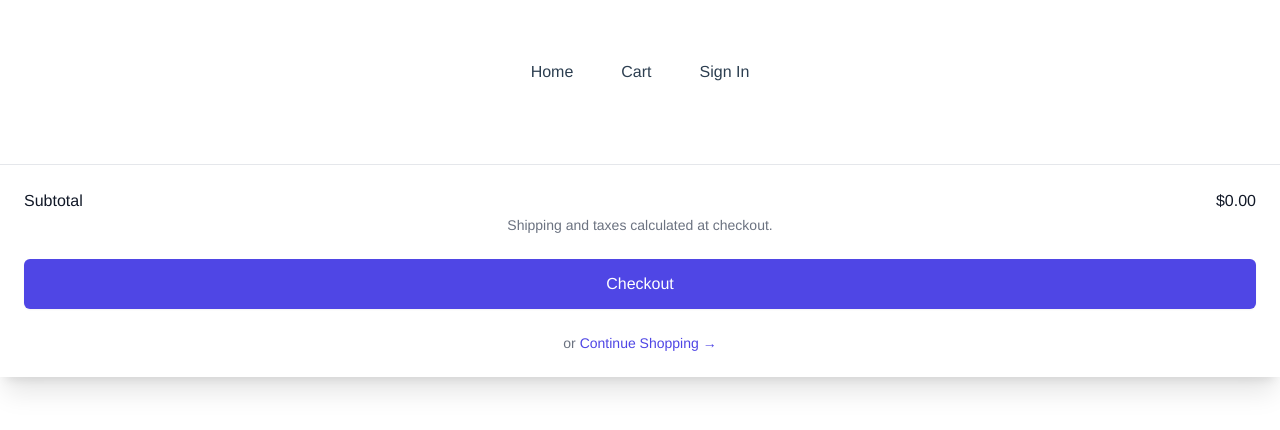
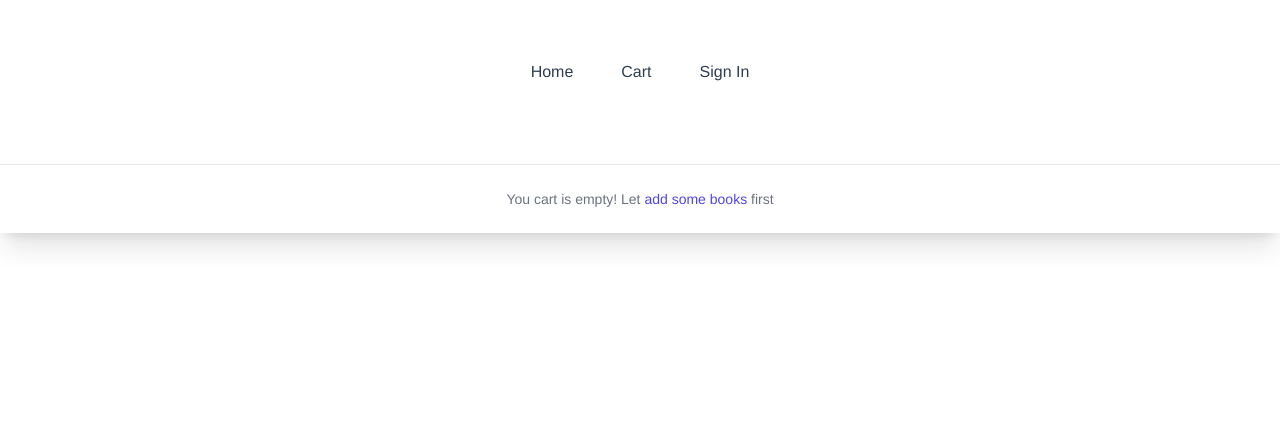
Before and after one commit to Trin4317/vite-bookstore, a Vue app: page /cart in a window 1280 px wide. Shown: the top 430 px of the page. Built offline with nearby package versions, Linux system fonts and the light colour scheme.

Commit message:
display different message when cart is empty

```diff
--- a/src/pages/cart/Cart.vue
+++ b/src/pages/cart/Cart.vue
@@ -40,7 +40,7 @@ import {useCart} from '@/stores/cart.js'
       </div>
     </div>
 
-    <div class="border-t border-gray-200 py-6 px-4 sm:px-6">
+    <div v-if="count" class="border-t border-gray-200 py-6 px-4 sm:px-6">
       <div class="flex justify-between text-base font-medium text-gray-900">
         <p>Subtotal</p>
         <p>${{ total.toFixed(2) }}</p>
@@ -52,6 +52,14 @@ import {useCart} from '@/stores/cart.js'
       <div class="mt-6 flex justify-center text-center text-sm text-gray-500">
         <p>
           or <router-link class="font-medium text-indigo-600 hover:text-indigo-500" to="/">Continue Shopping<span aria-hidden="true"> &rarr;</span></router-link>
+        </p>
+      </div>
+    </div>
+
+    <div v-else class="border-t border-gray-200 py-6 px-4 sm:px-6">
+      <div class="flex justify-center text-center text-sm text-gray-500">
+        <p>
+          You cart is empty! Let <router-link class="font-medium text-indigo-600 hover:text-indigo-500" to="/">add some books</router-link> first
         </p>
       </div>
     </div>
```
